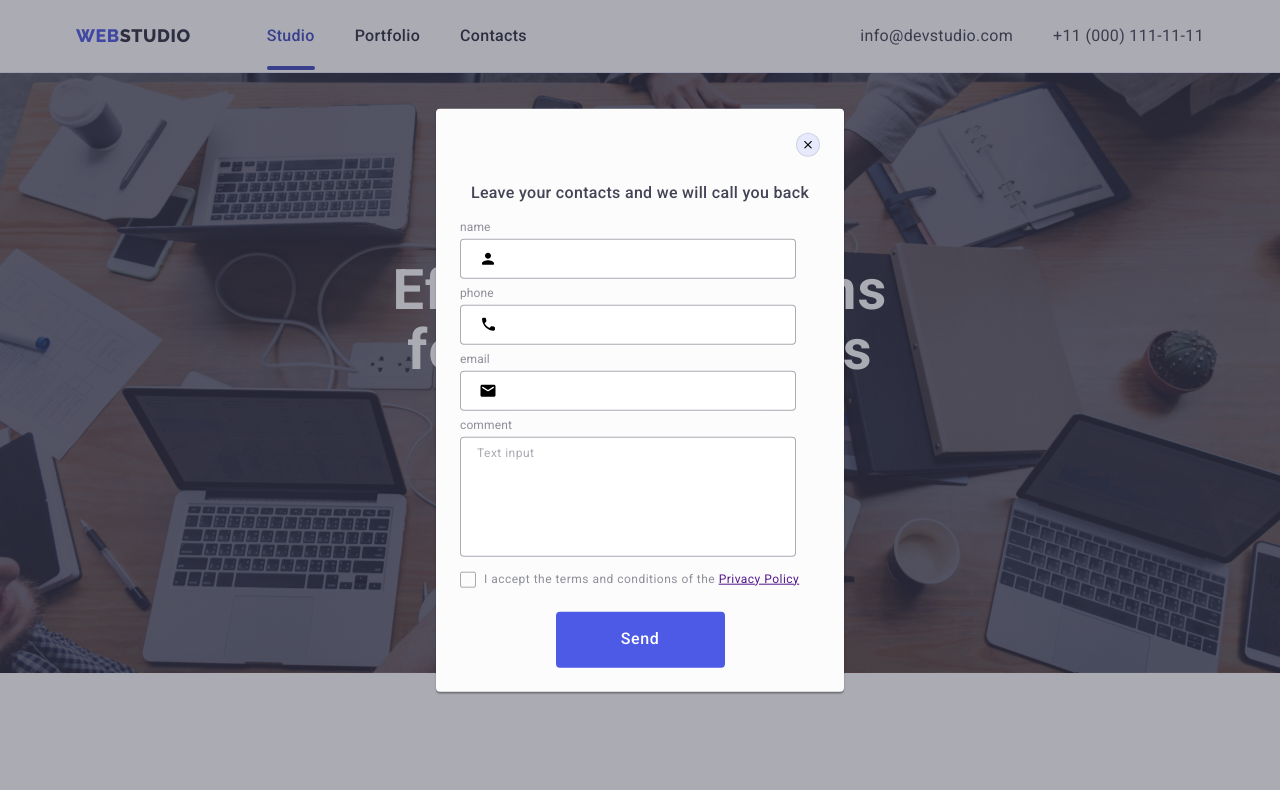
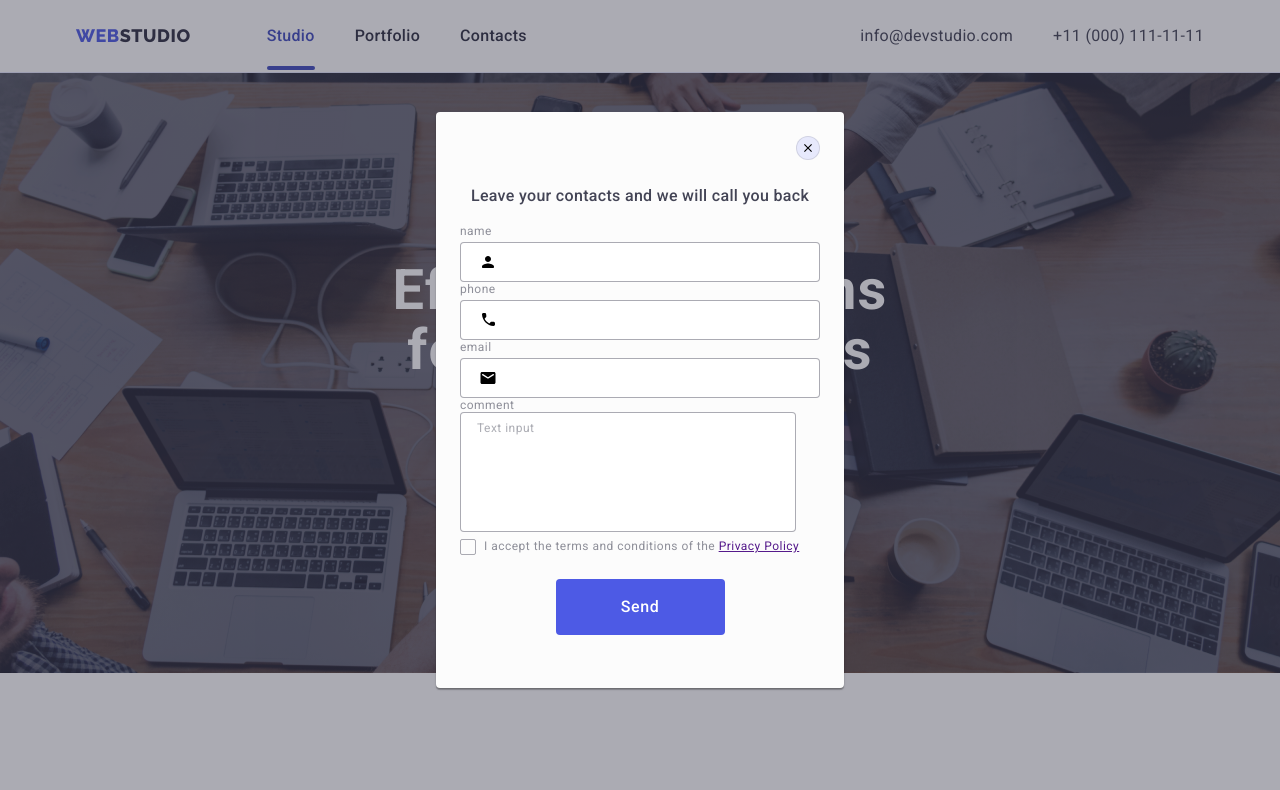
Before and after one commit to chester669/goit-markup-hw-06, a plain HTML site: page index.html in a window 1280 px wide. Both pictures are taken after a click on the button "Order Service". Shown: the top 790 px of the page. Drawn offline with nearby package versions, Linux system fonts and the light colour scheme.

Commit message:
laber-backdrop

```diff
--- a/css/styles.css
+++ b/css/styles.css
@@ -735,6 +735,7 @@ ol {
 
 .backdrop {
     position: fixed;
+    padding: 72px 24px 24px 24px;
 
     top: 0;
     left: 0;
@@ -797,6 +798,9 @@ ol {
 }
 
 /* backdrop user info */
+.modal-user-general {
+    margin-bottom: 8px;
+}
 
 .modal-user {
     padding: 0px 24px 0px 24px;
@@ -812,25 +816,28 @@ ol {
     margin-bottom: 16px;
 }
 
-.modal-info-desc {
+/* .modal-info-desc {
     display: block;
     font-size: 12px;
     line-height: 1.16;
     letter-spacing: 0.01em;
     color: #8E8F99;
     margin-bottom: 4px;
-}
+} */
 
 .modal-user-info {
     display: block;
-    margin-bottom: 8px;
+    margin-bottom: 4px;
     margin-right: 24px;
+    font-size: 12px;
+    line-height: 1.17;
+    letter-spacing: 0.04em;
+    color: #8e8f99;
 
 }
 
 .input-user-info {
     position: relative;
-    width: 360px;
     height: 40px;
     padding-left: 38px;
 }
@@ -921,7 +928,6 @@ ol {
 
 .user-info-svg {
     position: relative;
-    display: block;
 }
 
 .modal-user-button {
--- a/index.html
+++ b/index.html
@@ -554,14 +554,21 @@
           </svg>
         </button>
         <div class="backdrop-client-info">
-          <form class="modal-user">
           <p class="modal-title">
             Leave your contacts and we will call you back
           </p>
-            <label class="modal-user-info">
-              <span class="modal-info-desc">name</span>
-              <span class="user-info-svg">
-                <input class="input-user-info" type="text" name="user_name" />
+          <form class="modal-user">
+            <div class="modal-user-general">
+              <label class="modal-user-info" for="user-name">name</label>
+              <!-- <span class="modal-info-desc">name</span>
+              <span class="user-info-svg"> -->
+              <div class="user-info-svg">
+                <input
+                  class="input-user-info"
+                  type="text"
+                  name="user_name"
+                  id="user-name"
+                />
                 <svg class="input-icon">
                   <use
                     class="input-icon-user"
@@ -570,12 +577,19 @@
                     height="24"
                   ></use>
                 </svg>
-              </span>
-            </label>
-            <label class="modal-user-info">
-              <span class="modal-info-desc">phone</span>
-              <span class="user-info-svg">
-                <input class="input-user-info" type="tel" name="user_phone" />
+              </div>
+              <!-- </span> -->
+
+              <label class="modal-user-info" for="label_phone">phone</label>
+              <!-- <span class="modal-info-desc">phone</span>
+                <span class="user-info-svg"> -->
+              <div class="user-info-svg">
+                <input
+                  class="input-user-info"
+                  type="tel"
+                  name="user_phone"
+                  id="label_phone"
+                />
                 <svg class="input-icon">
                   <use
                     class="input-icon-phone"
@@ -584,12 +598,19 @@
                     height="24"
                   ></use>
                 </svg>
-              </span>
-            </label>
-            <label class="modal-user-info">
-              <span class="modal-info-desc">email</span>
-              <span class="user-info-svg">
-                <input class="input-user-info" type="email" name="user_email" />
+              </div>
+              <!-- </span> -->
+
+              <label class="modal-user-info" for="label-email">email</label>
+              <!-- <span class="modal-info-desc">email</span>
+                <span class="user-info-svg"> -->
+              <div class="user-info-svg">
+                <input
+                  class="input-user-info"
+                  type="email"
+                  name="user_email"
+                  id="label-email"
+                />
                 <svg class="input-icon">
                   <use
                     class="input-icon-email"
@@ -598,8 +619,9 @@
                     height="24"
                   ></use>
                 </svg>
-              </span>
-            </label>
+              </div>
+              <!-- </span> -->
+
               <label class="modal-user-info">
                 <span class="modal-info-desc">comment</span>
                 <textarea
@@ -626,6 +648,7 @@
                 >
               </label>
               <button class="modal-user-button" type="submit">Send</button>
+            </div>
           </form>
         </div>
       </div>
```
Lines whose indentation alone changed are shown as unchanged.
